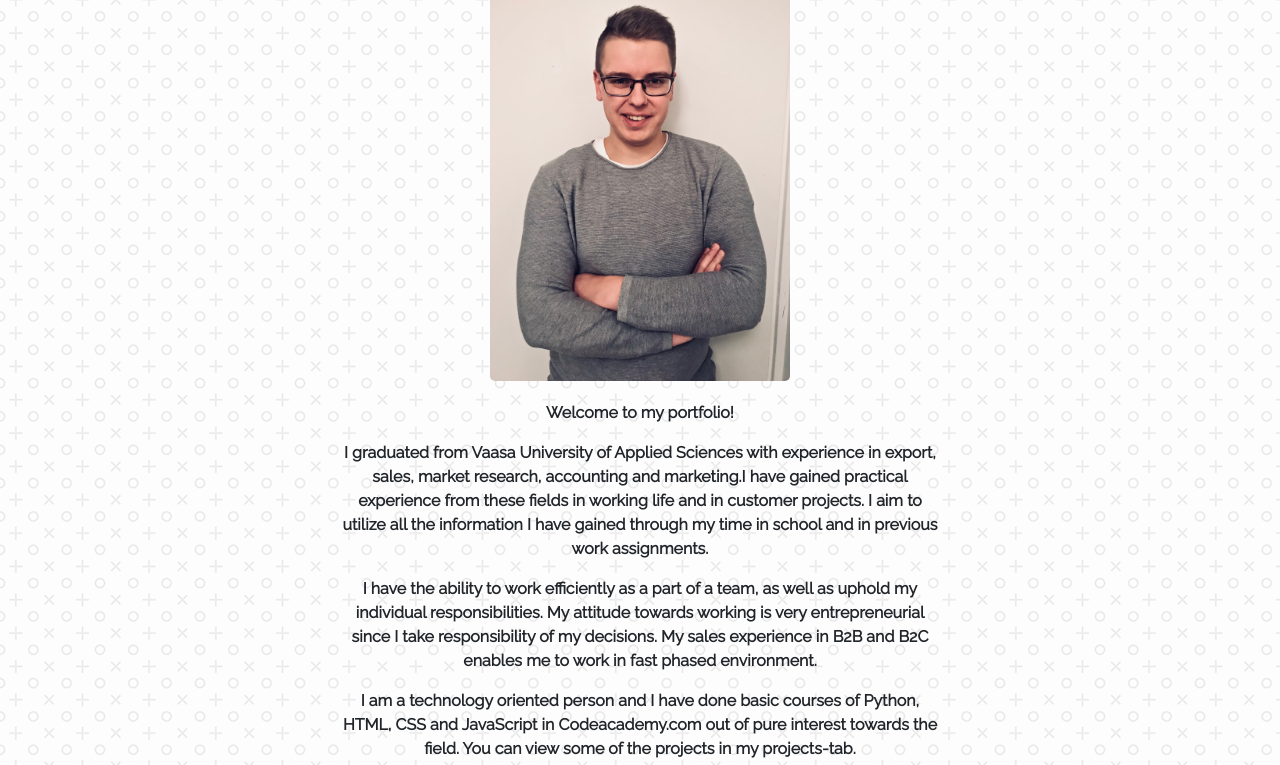
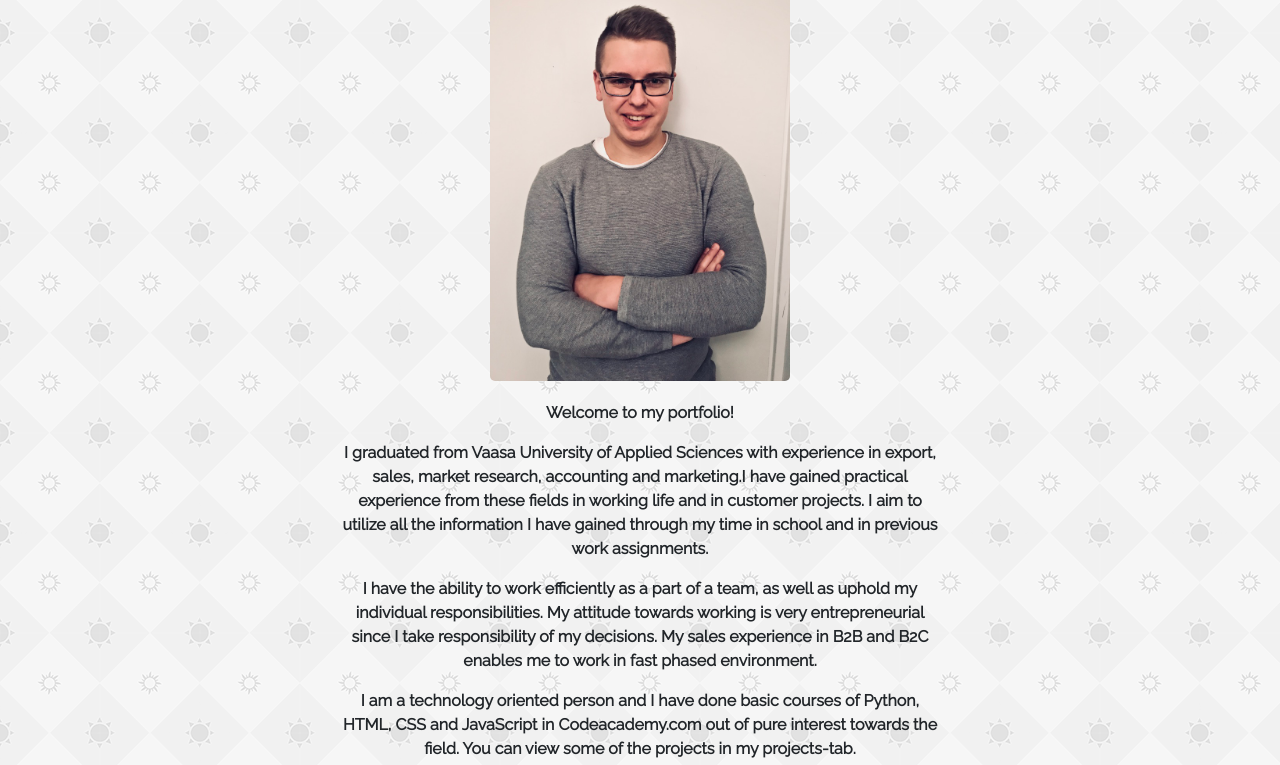
Before and after one commit to Lucter/Lucter.github.io, a plain HTML site: page index.html in a window 1280 px wide. Shown: the part 267-1032 px from the top of the page. Drawn offline with nearby package versions, Linux system fonts and the light colour scheme.

Commit message:
bugfixes and background change

```diff
--- a/styles/styles.css
+++ b/styles/styles.css
@@ -57,7 +57,7 @@ h1{
 
 body{
     font-family: 'Raleway', sans-serif;
-    background-image: url('../images/tic-tac-toe.png');
+    background-image: url('../images/sun-pattern.png');
     background-repeat: repeat;
     background-color: #f2f2f2;
 
```
Also changed, not shown: images/sun-pattern.png (added), 2 other files.
